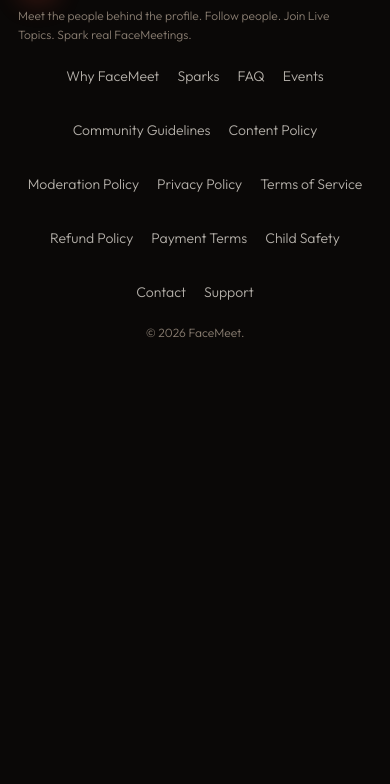
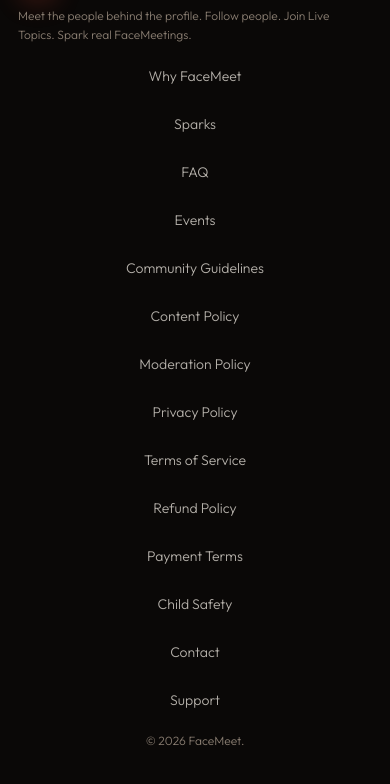
Before and after one commit to connectwithsimeon-hue/facemeet-website, a plain HTML site: page index.html in a window 390 px wide. Shown: the part 10195-10979 px from the top of the page. Before the commit the page ends 10722 px from the top, so only its background shows below. Drawn offline with nearby package versions, Linux system fonts and the light colour scheme.

Commit message:
Fix live topics navigation and footer layout

```diff
--- a/index.html
+++ b/index.html
@@ -379,7 +379,7 @@
       <a href="/why-facemeet-exists">Why FaceMeet</a>
       <a href="/sparks">Sparks</a>
       <a href="/#how">How it works</a>
-      <a href="/live">Live Topics</a>
+      <a href="/#live-topics">Live Topics</a>
       <a href="/join">Founding Circle</a>
       <a href="/events">Events</a>
       <a href="/community-guidelines">Safety</a>
@@ -506,7 +506,7 @@
     <div class="events-preview-card"><div class="events-preview-icon">◎</div><h3>Mentorship sessions</h3><p>Learn from people ahead of you or share what you know with others.</p></div>
     <div class="events-preview-card"><div class="events-preview-icon">♡</div><h3>Meaningful conversation rooms</h3><p>Meet thoughtful people around topics that deserve more than a feed comment.</p></div>
   </div>
-  <a class="events-preview-cta" href="/live">Explore Live Topics →</a>
+  <a class="events-preview-cta" href="/#live-topics">Explore Live Topics →</a>
 </div>
 
 <!-- FOUNDING CIRCLE -->
--- a/site-chrome.css
+++ b/site-chrome.css
@@ -97,12 +97,11 @@
 
 .fm-site-footer {
   border-top: 1px solid var(--fm-border);
-  padding: 36px 28px;
-  display: flex;
+  padding: 38px max(28px, calc((100vw - 1200px) / 2));
+  display: grid;
+  grid-template-columns: minmax(240px, 320px) minmax(0, 1fr);
   align-items: flex-start;
-  justify-content: space-between;
-  gap: 24px;
-  flex-wrap: wrap;
+  gap: 28px 56px;
   color: var(--fm-muted);
   background: transparent;
 }
@@ -123,16 +122,50 @@
 }
 
 .fm-site-footer__links {
+  display: grid;
+  grid-template-columns: repeat(4, max-content);
+  justify-content: end;
+  align-items: start;
+  column-gap: 24px;
+  row-gap: 14px;
+  max-width: none;
+}
+
+.fm-site-footer__links a {
+  white-space: nowrap;
+}
+
+.fm-site-footer__copy {
+  grid-column: 1 / -1;
+  color: var(--fm-muted);
+  font-size: 12px;
+  line-height: 1.55;
+  text-align: right;
+}
+
+@media (max-width: 1100px) {
+  .fm-site-footer__links {
+    grid-template-columns: repeat(3, max-content);
+  }
+}
+
+@media (max-width: 860px) {
+  .fm-site-footer {
+    grid-template-columns: 1fr;
+  }
+
+  .fm-site-footer__links {
+    justify-content: start;
+  }
+}
+
+/* Legacy fallback for pages that still load older footer utility classes. */
+.fm-site-footer__legacy-links {
   display: flex;
   justify-content: flex-end;
   gap: 18px;
   flex-wrap: wrap;
   max-width: 740px;
-}
-
-.fm-site-footer__copy {
-  width: 100%;
-  text-align: right;
 }
 
 @media (max-width: 980px) {
@@ -172,13 +205,17 @@
 
   .fm-site-footer {
     padding: 30px 20px;
-    flex-direction: column;
+    display: grid;
+    grid-template-columns: 1fr;
     align-items: center;
     text-align: center;
   }
 
   .fm-site-footer__links {
+    grid-template-columns: 1fr;
     justify-content: center;
+    justify-items: center;
+    row-gap: 12px;
   }
 
   .fm-site-footer__copy {
```
Also changed, not shown: child-safety.html (+1 -1 lines), community-guidelines.html (+1 -1 lines), content-policy.html (+1 -1 lines), creators.html (+1 -1 lines), events.html (+1 -1 lines), faq.html (+1 -1 lines), join.html (+1 -1 lines), live.html (+6 -2 lines), moderation-policy.html (+1 -1 lines), payment-terms.html (+1 -1 lines), pricing.html (+1 -1 lines), privacy.html (+1 -1 lines), profile.html (+1 -1 lines), refund-policy.html (+1 -1 lines), 3 more files.
